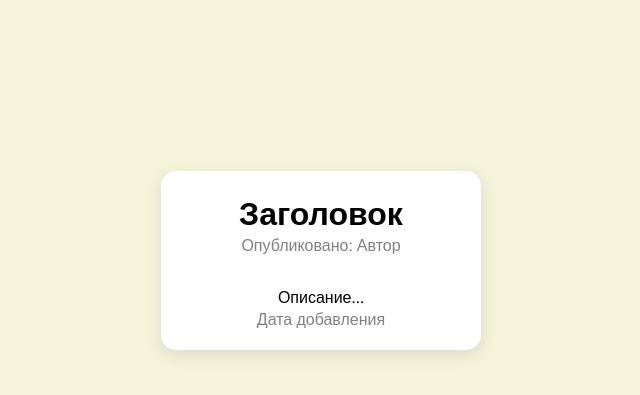
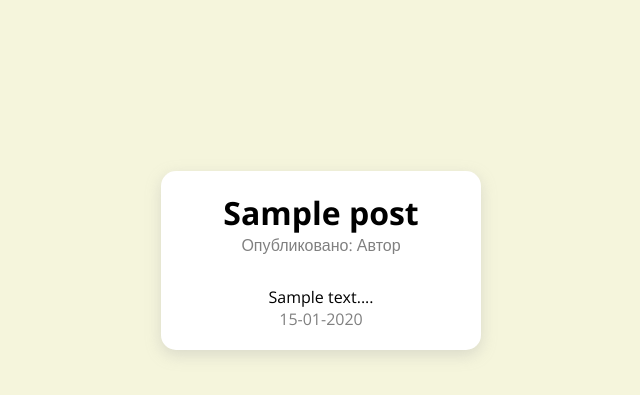
Before and after one commit to Ilya-binat/blog, a Django app: page / in a window 1280 px wide. Shown: the part 180-575 px from the top of the page, without its empty margins (319-959 px from the left). Run offline with Django 4.2, Linux system fonts and the light colour scheme; tables that the repository leaves empty hold one stand-in row (values such as "Sample post"); some web fonts are replaced.

Commit message:
post commit

```diff
--- a/app/models.py
+++ b/app/models.py
@@ -1,4 +1,6 @@
 from django.db import models
+
+
 
 class Post(models.Model):
     title = models.CharField(max_length=100)
@@ -8,3 +10,6 @@ class Post(models.Model):
 
     def __str__(self):
         return self.title # возвращает заголовки постов, если поставить self .body вернется тело поста
+
+    def snippet(self):
+        return self.body[:30] + '...'
--- a/app/templates/home.html
+++ b/app/templates/home.html
@@ -27,16 +27,18 @@
     </header>
     <main>
         <div class="container">
+            {% for post in posts %}
             <a class="post" href="">
                 <div>
-                    <div class="title">Заголовок</div>
+                    <div class="title">{{post.title}}</div>
                     <div class="author">Опубликовано: Автор</div>
                 </div>
                 <div>
-                    <div class="text">Описание...</div>
-                    <div class="date">Дата добавления</div>
+                    <div class="text">{{post.snippet}}</div>
+                    <div class="date">{{post.created_at|date:"d-m-Y"}}</div>
                 </div>
             </a>
+            {% endfor %}
         </div>
 
     </main>
--- a/app/views.py
+++ b/app/views.py
@@ -1,6 +1,11 @@
 from django.shortcuts import render # идет по умолчанию
+
+from.models import Post
 
 
 def home(request):
-    return render(request, 'home.html') #  Функция открытия нашей стратовой транице
+    posts = Post.objects.all()
+    return render(request, 'home.html', {'posts':posts}) #  Функция открытия нашей стратовой транице
+
+
 # Create your views here.
```
Also changed, not shown: 1 other file.
